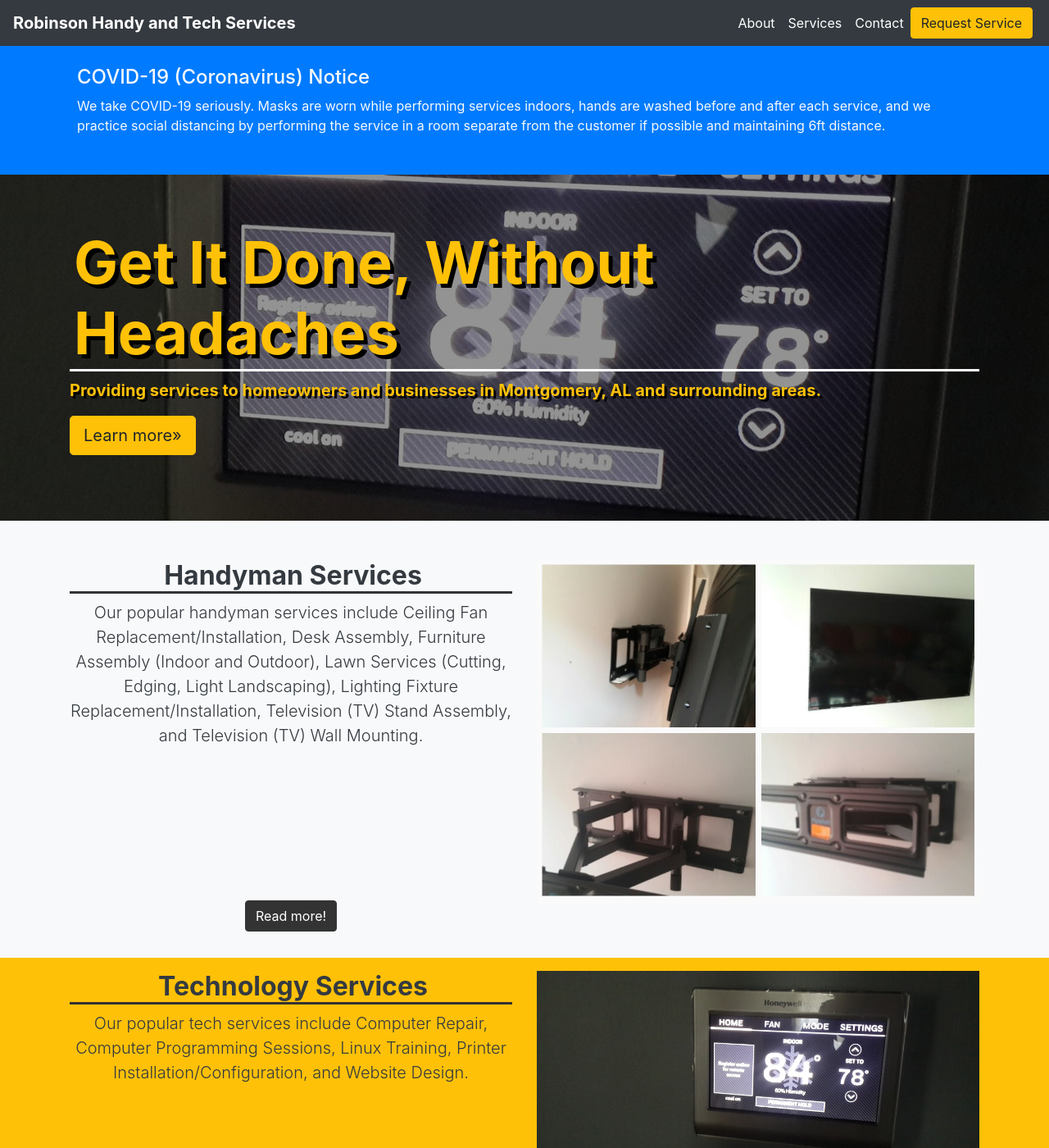
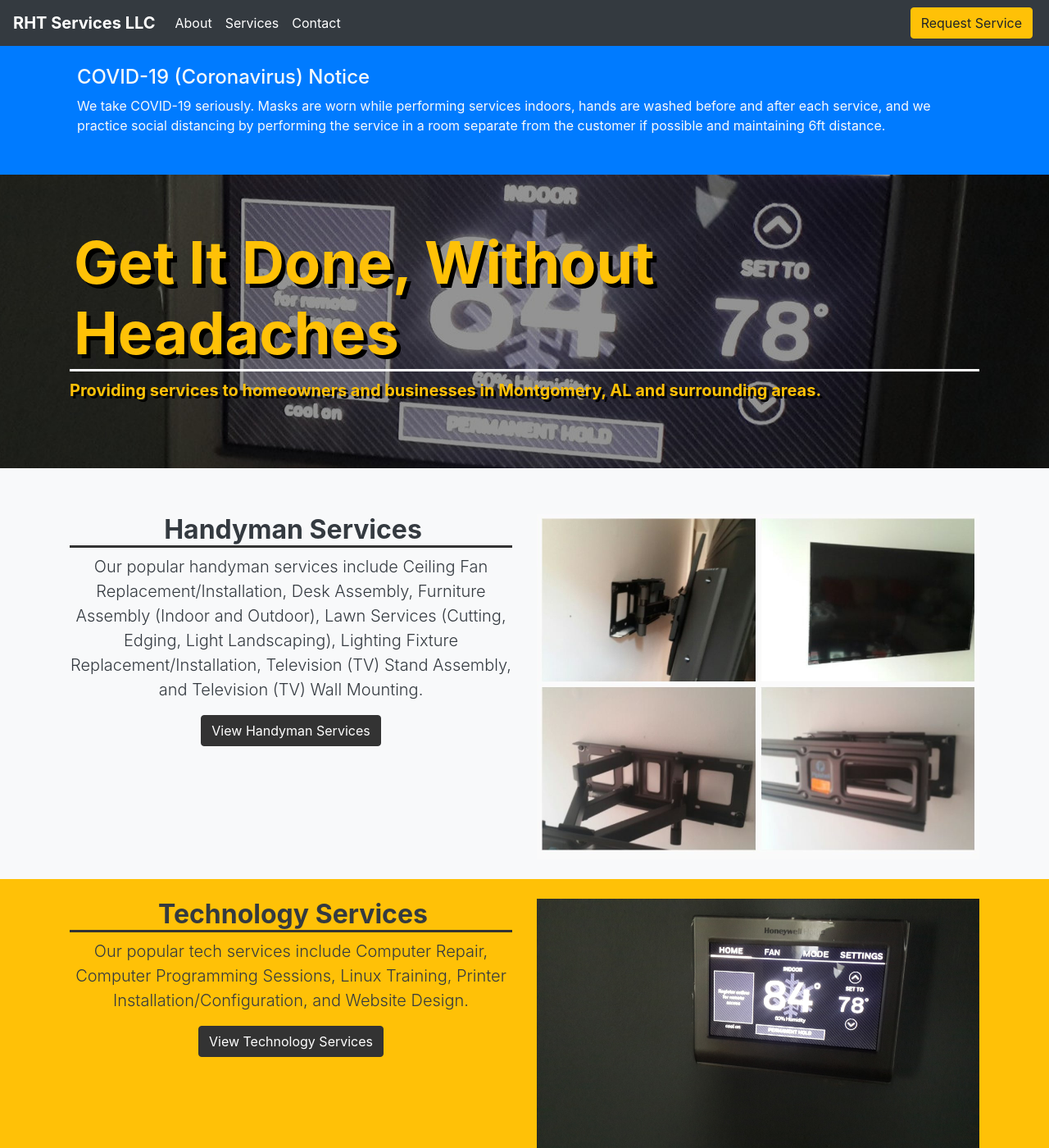
Before and after one commit to almostengr/robinsonservices, an MkDocs documentation site: the page built from docs/index.md, in a window 1280 px wide and 1400 px high. Shown: the whole window at 82% size. Built offline with MkDocs 1.6.1, drawn with Linux system fonts in a browser that asks for light colours; nearby versions of some CDN libraries; some of the changed text lies outside the part shown.

Commit message:
Updated latest template; template config

```diff
--- a/mkdocs.yml
+++ b/mkdocs.yml
@@ -1,6 +1,7 @@
-site_name: Robinson Handy and Tech Services
+site_name: Robinson Handy and Tech Services LLC
+site_name_short: RHT Services LLC
 site_description: Providing handyman and technology services for the Montgomery, Alabama area.
-site_author: Robinson Handy and Technology Services
+site_author: Robinson Handy and Technology Services LLC
 site_url: https://rhtservices.net
 copyright: Robinson Handy and Technology (RHT) Services LLC
 
@@ -20,6 +21,8 @@ theme:
   name: null
   custom_dir: 'theme'
   language: en
+  main:
+    bgcolor: bg-light
   static_templates:
     - 404.html
     - 500.html
@@ -66,18 +69,21 @@ theme:
     - heading: Handyman Services
       description: "Our popular handyman services include Ceiling Fan Replacement/Installation, Desk Assembly, Furniture Assembly (Indoor and Outdoor), Lawn Services (Cutting, Edging, Light Landscaping), Lighting Fixture Replacement/Installation, Television (TV) Stand Assembly, and Television (TV) Wall Mounting."
       buttonlink: /services
+      buttontext: View Handyman Services
       imageurl: /images/tvmounting.jpg
       bgcolor: bg-light
       textcolor: text-dark
     - heading: Technology Services
       description: "Our popular tech services include Computer Repair, Computer Programming Sessions, Linux Training, Printer Installation/Configuration, and Website Design."
       buttonlink: /services
+      buttontext: View Technology Services
       imageurl: /images/thermostat.jpg
       bgcolor: bg-warning
       textcolor: text-dark
     - heading: Service Areas
       description: We primarily provide services in Autauga, Elmore, and Montgomery Counties in Alabama. This includes cities of Millbrook, Montgomery, Prattville, Pike Road, and Wetumpka.
       buttonlink: /about
+      buttontext: View Service Areas
       imageurl: /images/service_area.jpg
       bgcolor: bg-light
       textcolor: text-dark
--- a/theme/base.html
+++ b/theme/base.html
@@ -67,14 +67,16 @@
   <meta property="twitter:url" content="{{ page.canonical_url | url }}" />
   {% endif %}
 
+  {% if config.theme.google_tag %}
   <!-- Global site tag (gtag.js) - Google Analytics -->
   <script async src="https://www.googletagmanager.com/gtag/js?id=G-1TEYPEZ2YY"></script>
   <script async>
     window.dataLayer = window.dataLayer || [];
     function gtag() { dataLayer.push(arguments); }
     gtag('js', new Date());
-    gtag('config', 'G-1TEYPEZ2YY');
+    gtag('config', '{{ config.theme.google_tag }}');
   </script>
+  {% endif %}
 
   {% if page.url == "request/" %}
   <script src="https://www.google.com/recaptcha/api.js" async defer></script>
@@ -83,6 +85,10 @@
   <link href="//cdnjs.cloudflare.com/ajax/libs/font-awesome/4.7.0/css/font-awesome.min.css" rel="stylesheet"
     type="text/css">
   <link href="/css/bootstrap.min.css" rel="stylesheet">
+
+  {% if config.theme.site_icon %}
+  <link rel="shortcut icon" href="{{ config.theme.site_icon | url }}">
+  {% endif %}
 
   <!-- Custom styles for this template -->
   <link href="/css/style.min.css" rel="stylesheet">
@@ -94,13 +100,13 @@
 
 <body class="bg-black">
   <nav class="navbar navbar-expand-md navbar-dark fixed-top {{ config.theme.mainnav.bgcolor }}">
-    <a class="navbar-brand" href="/">{{ config.site_name }}</a>
+    <a class="navbar-brand" href="/">{{ config.site_name_short }}</a>
     <button class="navbar-toggler" type="button" data-toggle="collapse" data-target="#navbarCollapse"
       aria-controls="navbarCollapse" aria-expanded="false" aria-label="Toggle navigation">
       <span class="navbar-toggler-icon"></span>
     </button>
     <div class="collapse navbar-collapse" id="navbarCollapse">
-      <ul class="navbar-nav ml-auto">
+      <ul class="navbar-nav mr-auto">
         {% for link in config.theme.mainnav.links %}
         {% if link.button == false %}
         <li class="nav-item">
@@ -119,7 +125,7 @@
     </div>
   </nav>
 
-  <main role="main" class="bg-light">
+  <main role="main" class="{{ config.theme.main.bgcolor }}">
 
     {% for message in config.theme.sitemessage %}
     <section class="{{ message.bgcolor }} {{ message.textcolor }} py-4 sitemessage">
@@ -154,12 +160,16 @@
     <div class="jumbotron {{ jt.textcolor }}" style="background-image: url({{ jt.background_image }});">
       <div class="container">
         <h1 class="display-3">{{ jt.heading }}</h1>
+
+        {% if jt.detail %}
+        <p>{{ jt.detail }}</p>
+        {% endif %}
+
+        {% if jt.buttontext %}
         <p>
-          {{ jt.detail }}
+          <a class="btn {{ jt.buttoncolor }} btn-lg" href="{{ jt.url | url }}" role="button">{{ jt.buttontext }}</a>
         </p>
-        <p>
-          <a class="btn {{ jt.buttoncolor }} btn-lg" href="{{ jt.url | url }}" role="button">Learn more&raquo;</a>
-        </p>
+        {% endif %}
       </div>
     </div>
     {% endfor %}
@@ -167,13 +177,17 @@
     {% for feature in config.theme.featurette %}
     <div class="{{ feature.bgcolor }} {{ feature.textcolor }} featurette">
       <div class="container">
-        <div class="row py-3">
+        <div class="row py-4">
           <div class="col-sm-12 col-md-6 text-center">
             <h2 class="featurette-heading text-center">{{ feature.heading }}</h2>
+            {% if feature.description %}
             <p class="lead">{{ feature.description }}</p>
-            <p><a class="btn btn-dark-gray" href="{{ feature.buttonlink | url }}">Read more!</a></p>
+            {% endif %}
+            {% if feature.buttontext %}
+            <p><a class="btn btn-dark-gray" href="{{ feature.buttonlink | url }}">{{ feature.buttontext }}</a></p>
+            {% endif %}
           </div>
-          <div class="col-md-6">
+          <div class="col-md-6 text-center">
             <img src="{{ feature.imageurl | url }}" alt="{{ feature.heading }}" />
           </div>
         </div>
@@ -256,16 +270,14 @@
         | <a href="{{ link.url | url }}">{{ link.name }}</a>
         {% endfor %}
         <br />
-        Website developed by <a href="#" target='_blank'>Robinson Handy and Technology Services LLC</a>
+        Website developed by <a href="https://rhtservices.net" target='_blank'>Robinson Handy and Technology Services LLC</a>
       </div>
-      <div class="text-small col-sm-12 pt-2">
+      <div class="col-sm-12 pt-2">
         Cookies are used on this website to track your visits, provide advertisements specific to you, and preferences
         by a third-party. By continuing to use this site, you agree to the use of cookies unless you have disabled them.
         More information this is available in the Privacy Policy.
-        {% if page and page.is_homepage %}
-        Last updated: {{ build_date_utc }}
-        {% endif %}
       </div>
+      <!-- Last updated: {{ build_date_utc }} -->
     </div>
   </footer>
   {% endfor %}
@@ -279,6 +291,7 @@
   {% for scriptfile in config.theme.extrajs %}
   <script async src="{{ scriptfile }}"></script>
   {% endfor %}
+  <script async src="/js/javascript.min.js"></script>
 </body>
 
 </html>
--- a/theme/css/style.css
+++ b/theme/css/style.css
@@ -81,10 +81,6 @@ img {
     content: ' *';
 }
 
-.featurette p.lead {
-    min-height: 350px;
-}
-
 .text-small {
     font-size: small;
 }
```
Also changed, not shown: theme/css/style.min.css.
